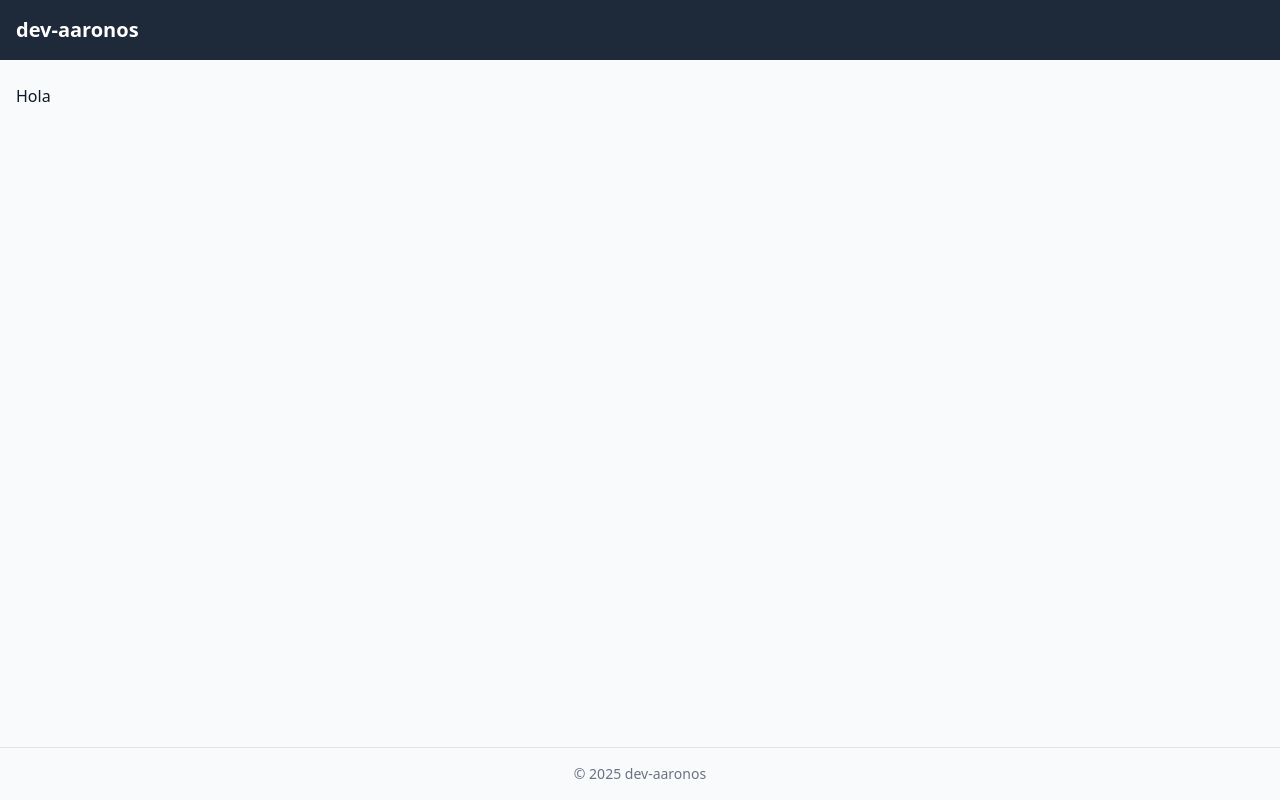
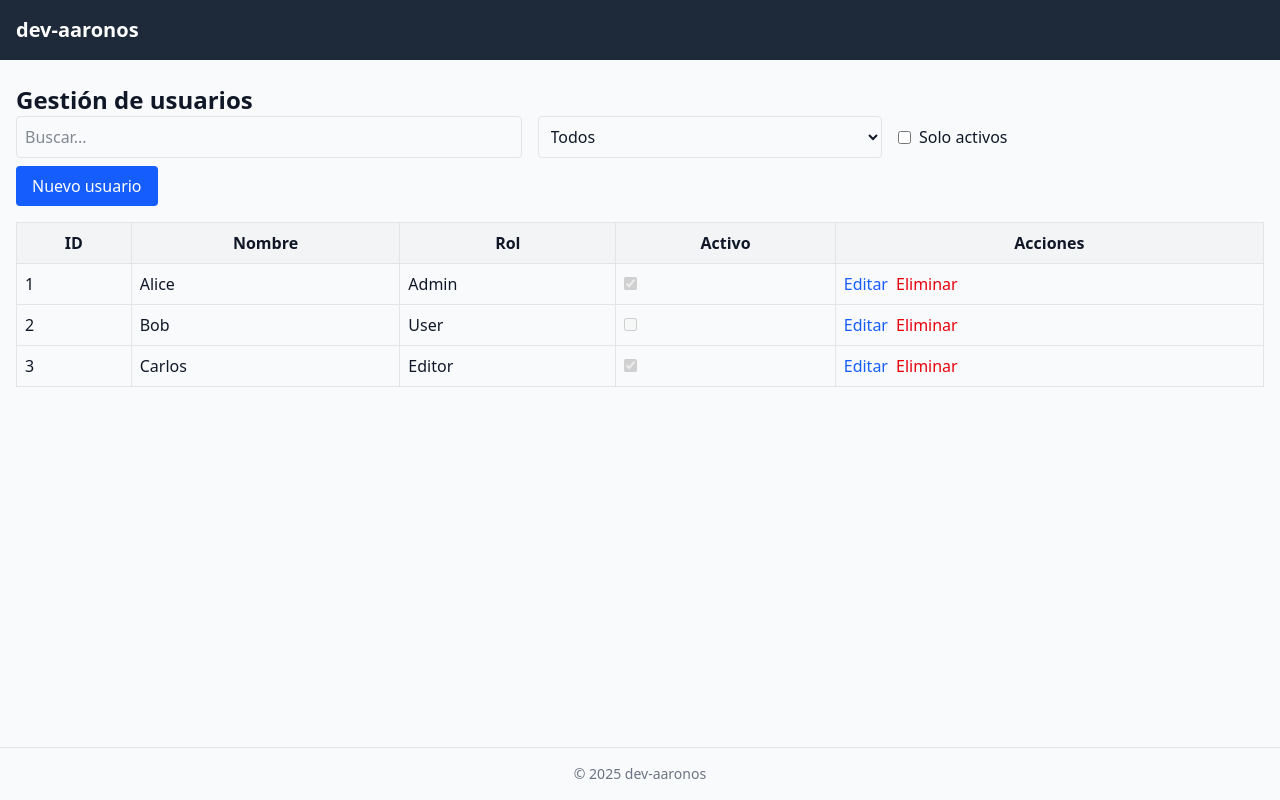
Before and after one commit to dev-aaronos/cost-web-spa, a Vue app: page /ejercicio-1 in a window 1280 px wide. Built offline with nearby package versions, Linux system fonts and the light colour scheme.

Commit message:
feat: add user crud

```diff
--- /dev/null
+++ b/src/pages/user-crud/components/FilterArea.vue
@@ -0,0 +1,40 @@
+<script setup lang="ts">
+import { Input } from '@/components/ui/input';
+import { Select } from '@/components/ui/select';
+import { reactive, toRefs, watch } from 'vue';
+
+interface Filter {
+  search: string;
+  role: string;
+  activeOnly: boolean;
+}
+
+const props = defineProps<{ filter: Filter }>();
+const emit = defineEmits<{ change: [Partial<Filter>] }>();
+
+const localFilter = reactive({ ...props.filter });
+const roles = [
+  { label: 'Todos', value: '' },
+  { label: 'Admin', value: 'Admin' },
+  { label: 'User', value: 'User' },
+  { label: 'Editor', value: 'Editor' }
+];
+
+// 🔄 Watch: cuando cambian inputs, emitimos el cambio al padre
+watch(localFilter, (newVal) => emit('change', newVal), { deep: true });
+</script>
+
+<template>
+  <div class="flex items-center gap-4 ">
+    <input type="text" placeholder="Buscar..." v-model="localFilter.search" class=" grow border p-2 rounded" />
+
+    <select v-model="localFilter.role" class=" grow border p-2 rounded">
+      <option v-for="role in roles" :key="role.label" :value="role.value">{{ role.label }}</option>
+    </select>
+
+    <label class=" grow flex items-center gap-2">
+      <input type="checkbox" v-model="localFilter.activeOnly" />
+      Solo activos
+    </label>
+  </div>
+</template>
--- /dev/null
+++ b/src/pages/user-crud/components/UserForm.vue
@@ -0,0 +1,80 @@
+<script setup lang="ts">
+import { reactive, watch } from 'vue';
+import type { User } from '@/pages/user-crud/composables/useUsers';
+
+const props = defineProps<{
+  user: User | null;
+  isEditing: boolean;
+}>();
+
+const emit = defineEmits<{
+  save: [User];
+  cancel: [];
+  close: [];
+}>();
+
+const form = reactive<User>({
+  id: 0,
+  name: '',
+  role: '',
+  active: false,
+});
+
+const passwords = reactive({ password: '', confirm: '' });
+
+// Llenar el form si hay usuario seleccionado
+watch(
+  () => props.user,
+  (u) => {
+    if (u) Object.assign(form, u);
+    else Object.assign(form, { id: 0, name: '', role: '', active: false });
+  },
+  { immediate: true }
+);
+
+function handleSubmit() {
+  if (passwords.password !== passwords.confirm) {
+    alert('Las contraseñas no coinciden');
+    return;
+  }
+  emit('save', form);
+  emit('close');
+}
+</script>
+
+<template>
+  <div class="fixed inset-0 bg-black/50 flex items-center justify-center">
+    <form @submit.prevent="handleSubmit" class="bg-white p-6 rounded shadow-lg space-y-4 w-96">
+      <h2 class="text-lg font-semibold">
+        {{ isEditing ? 'Editar usuario' : 'Nuevo usuario' }}
+      </h2>
+
+      <input type="text" placeholder="Nombre" v-model="form.name" class="w-full border p-2 rounded" required />
+
+      <select v-model="form.role" class="w-full border p-2 rounded">
+        <option value="">Seleccionar rol</option>
+        <option value="Admin">Admin</option>
+        <option value="User">User</option>
+        <option value="Editor">Editor</option>
+      </select>
+
+      <label class="flex items-center gap-2">
+        <input type="checkbox" v-model="form.active" />
+        Activo
+      </label>
+
+      <input type="password" placeholder="Contraseña" v-model="passwords.password" class="w-full border p-2 rounded" />
+      <input type="password" placeholder="Confirmar contraseña" v-model="passwords.confirm"
+        class="w-full border p-2 rounded" />
+
+      <div class="flex justify-end gap-2">
+        <button type="button" class="px-3 py-1 border rounded" @click="emit('cancel')">
+          Cancelar
+        </button>
+        <button type="submit" class="px-3 py-1 bg-blue-600 text-white rounded">
+          Guardar
+        </button>
+      </div>
+    </form>
+  </div>
+</template>
--- /dev/null
+++ b/src/pages/user-crud/components/UserTable.vue
@@ -0,0 +1,34 @@
+<script setup lang="ts">
+import type { User } from '@/pages/user-crud/composables/useUsers';
+
+const props = defineProps<{ users: User[] }>();
+const emit = defineEmits<{ edit: [number]; delete: [number] }>();
+</script>
+
+<template>
+  <table class="w-full border-collapse border my-2">
+    <thead>
+      <tr class="bg-gray-100">
+        <th class="border p-2">ID</th>
+        <th class="border p-2">Nombre</th>
+        <th class="border p-2">Rol</th>
+        <th class="border p-2">Activo</th>
+        <th class="border p-2">Acciones</th>
+      </tr>
+    </thead>
+    <tbody>
+      <tr v-for="u in users" :key="u.id">
+        <td class="border p-2">{{ u.id }}</td>
+        <td class="border p-2">{{ u.name }}</td>
+        <td class="border p-2">{{ u.role }}</td>
+        <td class="border p-2">
+          <input type="checkbox" disabled :checked="u.active" />
+        </td>
+        <td class="border p-2 space-x-2">
+          <button class="text-blue-600" @click="emit('edit', u.id)">Editar</button>
+          <button class="text-red-600" @click="emit('delete', u.id)">Eliminar</button>
+        </td>
+      </tr>
+    </tbody>
+  </table>
+</template>
--- /dev/null
+++ b/src/pages/user-crud/composables/useUsers.ts
@@ -0,0 +1,108 @@
+import { ref, reactive, computed, watch, watchEffect } from 'vue';
+
+export interface User {
+  id: number;
+  name: string;
+  role: string;
+  active: boolean;
+}
+
+interface Filter {
+  search: string;
+  role: string;
+  activeOnly: boolean;
+}
+
+export function useUsers() {
+  const users = ref<User[]>([
+    { id: 1, name: 'Alice', role: 'Admin', active: true },
+    { id: 2, name: 'Bob', role: 'User', active: false },
+    { id: 3, name: 'Carlos', role: 'Editor', active: true },
+  ]);
+
+  const filter = reactive<Filter>({
+    search: '',
+    role: '',
+    activeOnly: false,
+  });
+
+  const selectedUser = ref<User | null>(null);
+  const isEditing = ref(false);
+
+  // ✅ Computed: valores derivados (automáticamente reactivos)
+  const filteredUsers = computed(() => {
+    return users.value.filter((u) => {
+      const matchesSearch = u.name
+        .toLowerCase()
+        .includes(filter.search.toLowerCase());
+      const matchesRole = !filter.role || u.role === filter.role;
+      const matchesActive = !filter.activeOnly || u.active;
+      return matchesSearch && matchesRole && matchesActive;
+    });
+  });
+
+  // ✅ Watch: ejecuta cuando cambian valores específicos
+  watch(filter, () => {
+    console.log('Filtros cambiaron:', filter);
+  });
+
+  // ✅ WatchEffect: ejecuta inmediatamente y cada vez que algo reactivo dentro cambie
+  watchEffect(() => {
+    document.title = `Usuarios activos: ${
+      users.value.filter((u) => u.active).length
+    }`;
+  });
+
+  function handleFilter(newFilter: Partial<Filter>) {
+    Object.assign(filter, newFilter);
+  }
+
+  function handleCreate(user: User) {
+    user.id = users.value.length + 1;
+    users.value.push(user);
+  }
+
+  function handleEdit(id: number) {
+    const user = users.value.find((u) => u.id === id);
+    if (user) {
+      selectedUser.value = { ...user };
+      isEditing.value = true;
+    }
+  }
+
+  function handleDelete(id: number) {
+    users.value = users.value.filter((u) => u.id !== id);
+  }
+
+  function handleSave(user: User) {
+    if (isEditing.value && selectedUser.value) {
+      const index = users.value.findIndex(
+        (u) => u.id === selectedUser.value!.id,
+      );
+      users.value[index] = { ...user, id: selectedUser.value.id };
+    } else {
+      handleCreate(user);
+    }
+    isEditing.value = false;
+    selectedUser.value = null;
+  }
+
+  function handleCancel() {
+    isEditing.value = false;
+    selectedUser.value = null;
+  }
+
+  return {
+    users,
+    filteredUsers,
+    filter,
+    selectedUser,
+    isEditing,
+    handleFilter,
+    handleCreate,
+    handleEdit,
+    handleDelete,
+    handleSave,
+    handleCancel,
+  };
+}
--- /dev/null
+++ b/src/pages/user-crud/index.vue
@@ -0,0 +1,57 @@
+<script setup lang="ts">
+import { ref } from 'vue';
+import FilterArea from '@/pages/user-crud/components/FilterArea.vue';
+import UserTable from '@/pages/user-crud/components/UserTable.vue';
+import UserForm from '@/pages/user-crud/components/UserForm.vue';
+import { useUsers } from '@/pages/user-crud/composables/useUsers';
+
+const {
+  // users,
+  filteredUsers,
+  filter,
+  selectedUser,
+  isEditing,
+  handleFilter,
+  // handleCreate,
+  handleEdit,
+  handleDelete,
+  handleSave,
+  handleCancel,
+} = useUsers();
+
+const showForm = ref(false);
+
+function openCreateForm() {
+  selectedUser.value = null;
+  showForm.value = true;
+}
+
+function openEditForm(userId: number) {
+  handleEdit(userId);
+  showForm.value = true;
+}
+</script>
+
+<template>
+  <div>
+    <div>
+      <h1 class="text-2xl font-semibold">Gestión de usuarios</h1>
+    </div>
+    <div>
+      <!-- Área de filtros -->
+      <FilterArea :filter="filter" @change="handleFilter" />
+
+      <!-- Botón crear -->
+      <button class="px-4 py-2 my-2 bg-blue-600 text-white rounded" @click="openCreateForm">
+        Nuevo usuario
+      </button>
+
+      <!-- Tabla -->
+      <UserTable :users="filteredUsers" @edit="openEditForm" @delete="handleDelete" />
+
+      <!-- Formulario modal -->
+      <UserForm v-if="showForm" :user="selectedUser" :isEditing="isEditing" @save="handleSave" @cancel="handleCancel"
+        @close="showForm = false" />
+    </div>
+  </div>
+</template>
--- a/src/routes/index.ts
+++ b/src/routes/index.ts
@@ -9,7 +9,7 @@ const routes = [
   {
     path: '/ejercicio-1',
     name: 'Example1',
-    component: () => import('@/pages/Example1.vue'),
+    component: () => import('@/pages/user-crud/index.vue'),
   },
   {
     path: '/:pathMatch(.*)*',
```
